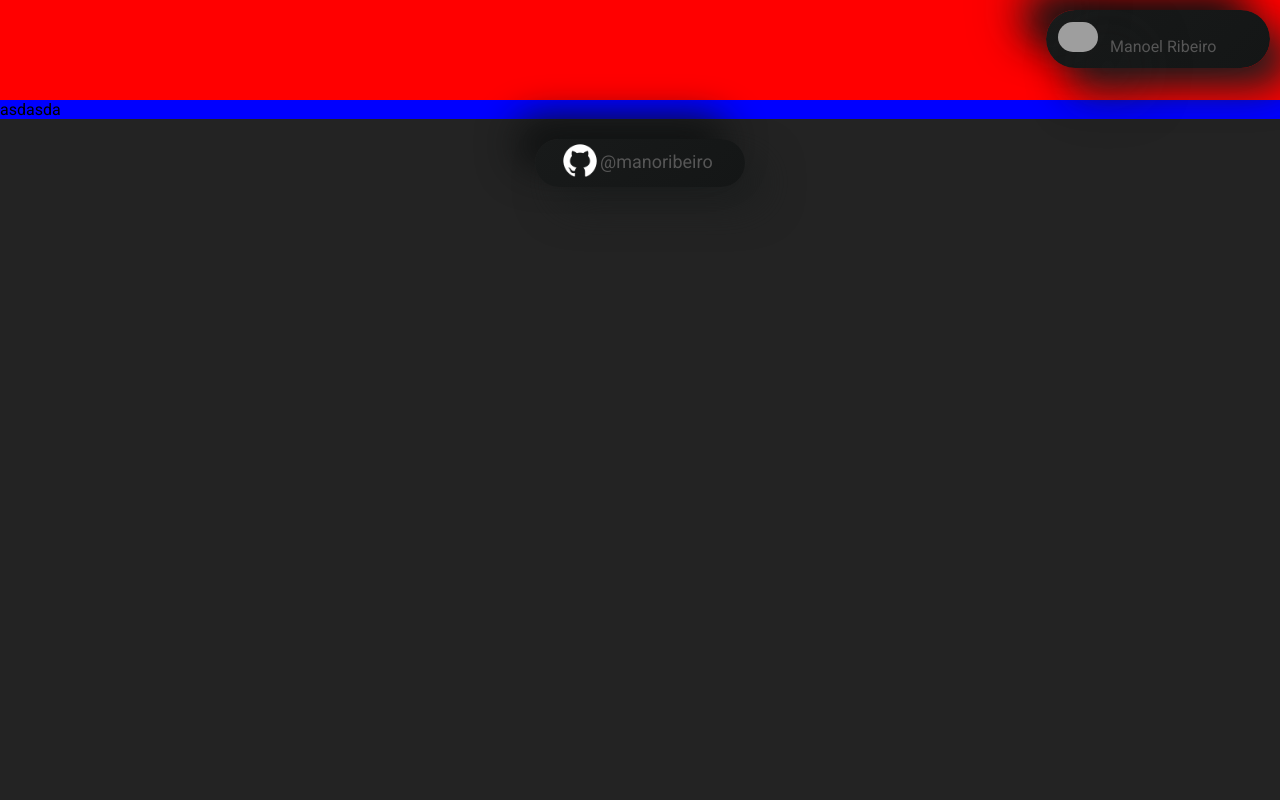
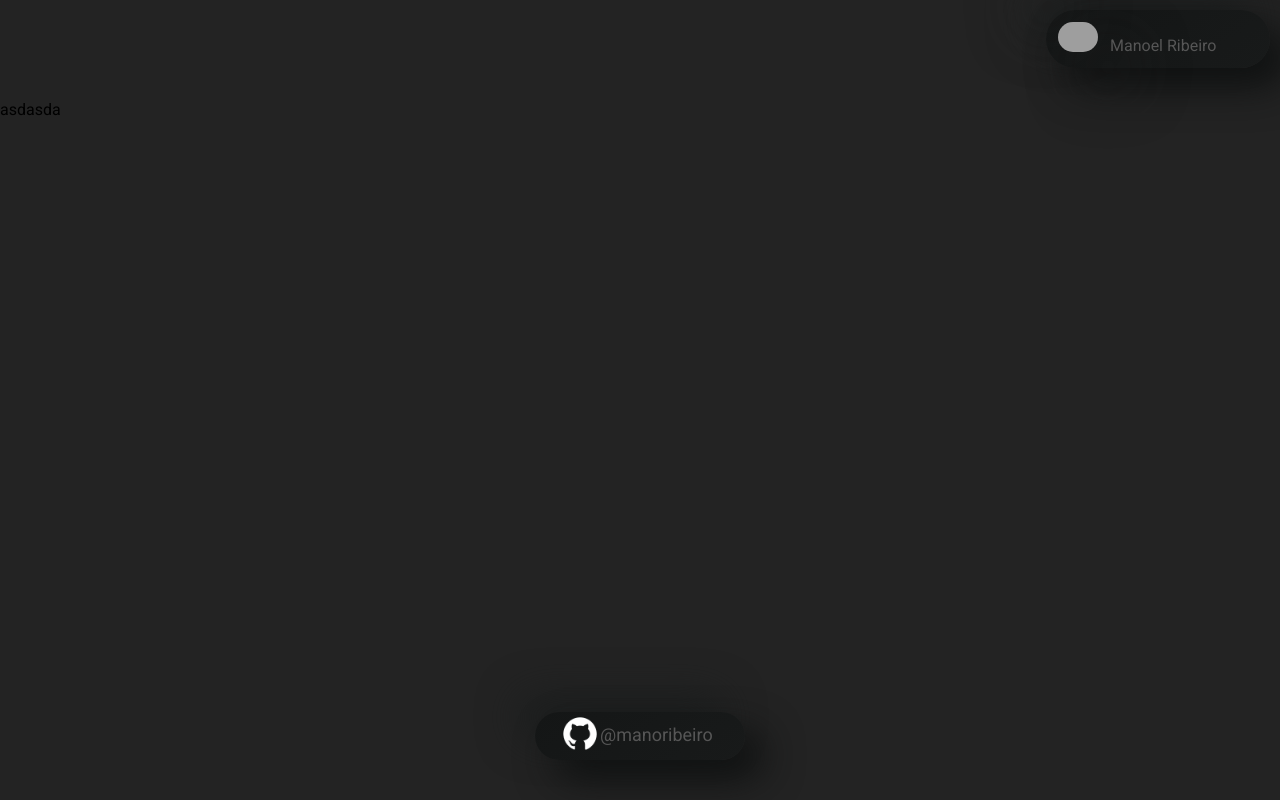
Before and after one commit to manoelrmf/taskList, a React (Create React App) app in the folder frontend/web/: page / in a window 1280 px wide. Built offline with nearby package versions, Linux system fonts and the light colour scheme; no server answers; grey boxes are pictures that could not be loaded.

Commit message:
Adicionando sombra no bottom

```diff
--- a/frontend/web/src/App.css
+++ b/frontend/web/src/App.css
@@ -10,6 +10,5 @@ html, body {
 }
 
 main{
-  background-color: blue;
   display: block;
 }
--- a/frontend/web/src/components/Footer/style.css
+++ b/frontend/web/src/components/Footer/style.css
@@ -1,6 +1,10 @@
 
 footer {
-    padding: 20px 0;
+    position:absolute;
+    bottom:0;
+    width:100%;
+    padding-bottom: 40px;
+    margin-top: auto;
     display: block;
   }
 
@@ -21,9 +25,9 @@ footer {
     position: relative;
     width: 200px;
     border-radius: 71px;
-    background: linear-gradient(315deg, #141616, #181a1a);
-    box-shadow:  -19px -19px 38px #0f1111,
-                 19px 19px 38px #1d1f1f;
+    background: linear-gradient(145deg, #141616, #181a1a);
+    box-shadow:  19px 19px 38px #0f1111,
+             -19px -19px 38px #1d1f1f;
   }
 
   .icon{
--- a/frontend/web/src/components/Header/style.css
+++ b/frontend/web/src/components/Header/style.css
@@ -2,7 +2,6 @@
  header{
     height: 100px;
     width: 100%;
-    background-color: red;
 
 }
  header section div{
@@ -11,12 +10,13 @@
     padding: 12px;
     width: 200px;
     border-radius: 71px;
-    background: linear-gradient(315deg, #141616, #181a1a);
-    box-shadow:  -19px -19px 38px #0f1111,
-                 19px 19px 38px #1d1f1f;
+    background: linear-gradient(145deg, #141616, #181a1a);
+    box-shadow:  19px 19px 38px #0f1111,
+             -19px -19px 38px #1d1f1f;
  }
 
 header section div p {
+    position: absolute;
     margin: 0 0 0 12px;
     padding: 14px 0;
     display: inline;
```
